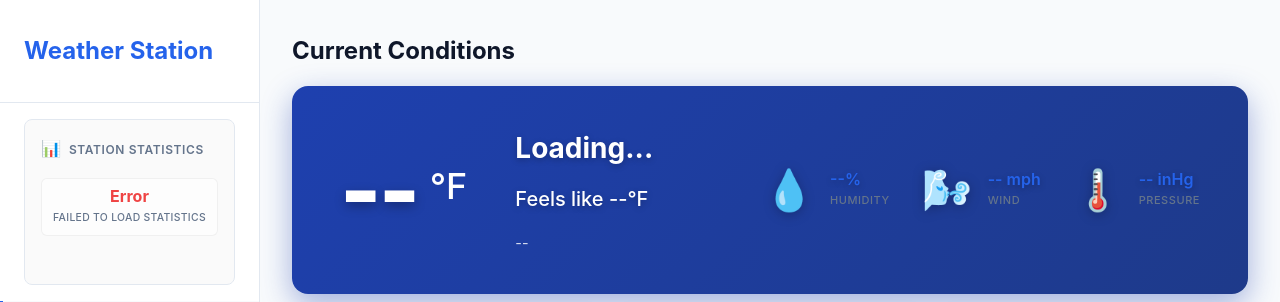
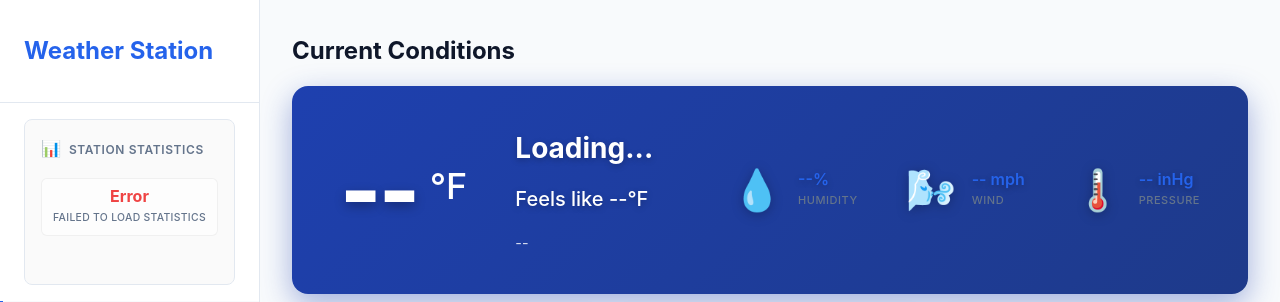
Before and after one commit to irjudson/wx-tools, a FastAPI app: page / in a window 1280 px wide. Shown: the top 302 px of the page. Run offline with FastAPI, Linux system fonts and the light colour scheme; data that the repository does not hold is empty; parts of the project's set-up code (start-up, migrations or seed data) failed here and were passed over.

Commit message:
fix: eliminate empty space on right side of hero card
- Use justify-content: space-between to distribute content
- Remove gap property to let space-between control spacing
- Restore hero-secondary gap to 3rem for proper metric spacing
- Remove unnecessary flex properties from hero-primary

```diff
--- a/static/css/style.css
+++ b/static/css/style.css
@@ -636,16 +636,14 @@ h4 {
     color: white;
     box-shadow: 0 10px 30px rgba(30, 64, 175, 0.4);
     display: flex;
-    align-items: center;
-    gap: 2rem;
+    justify-content: space-between;
+    align-items: center;
 }
 
 .hero-primary {
-    flex: 1;
     display: flex;
     align-items: center;
     gap: 3rem;
-    min-width: 0;
 }
 
 .current-temp-container {
@@ -697,7 +695,7 @@ h4 {
 
 .hero-secondary {
     display: flex;
-    gap: 2rem;
+    gap: 3rem;
 }
 
 .hero-metric {
```
